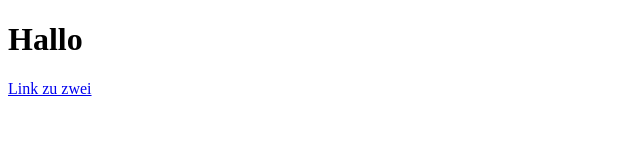
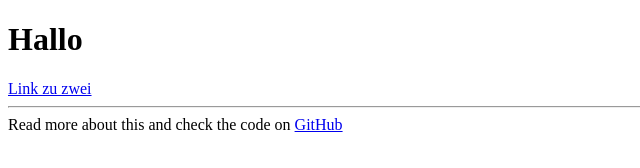
Before and after one commit to fepe55/fepe55.github.io, a plain HTML site: page target_blank_exploit/index.html in a window 1280 px wide. Shown: the whole page, without its empty margins (0-640 px from the left). Drawn offline with Linux system fonts and the light colour scheme.

Commit message:
Link to GitHub

```diff
--- a/target_blank_exploit/index.html
+++ b/target_blank_exploit/index.html
@@ -5,5 +5,7 @@
   <body>
     <h1>Hallo</h1>
     <a href="zwei.html" target="_blank">Link zu zwei</a>
+    <hr>
+    Read more about this and check the code on <a href="https://github.com/fepe55/target_blank_exploit">GitHub</a>
   </body>
 </html>
```
Also changed, not shown: target_blank_exploit/zwei.html (+3 -0 lines).
